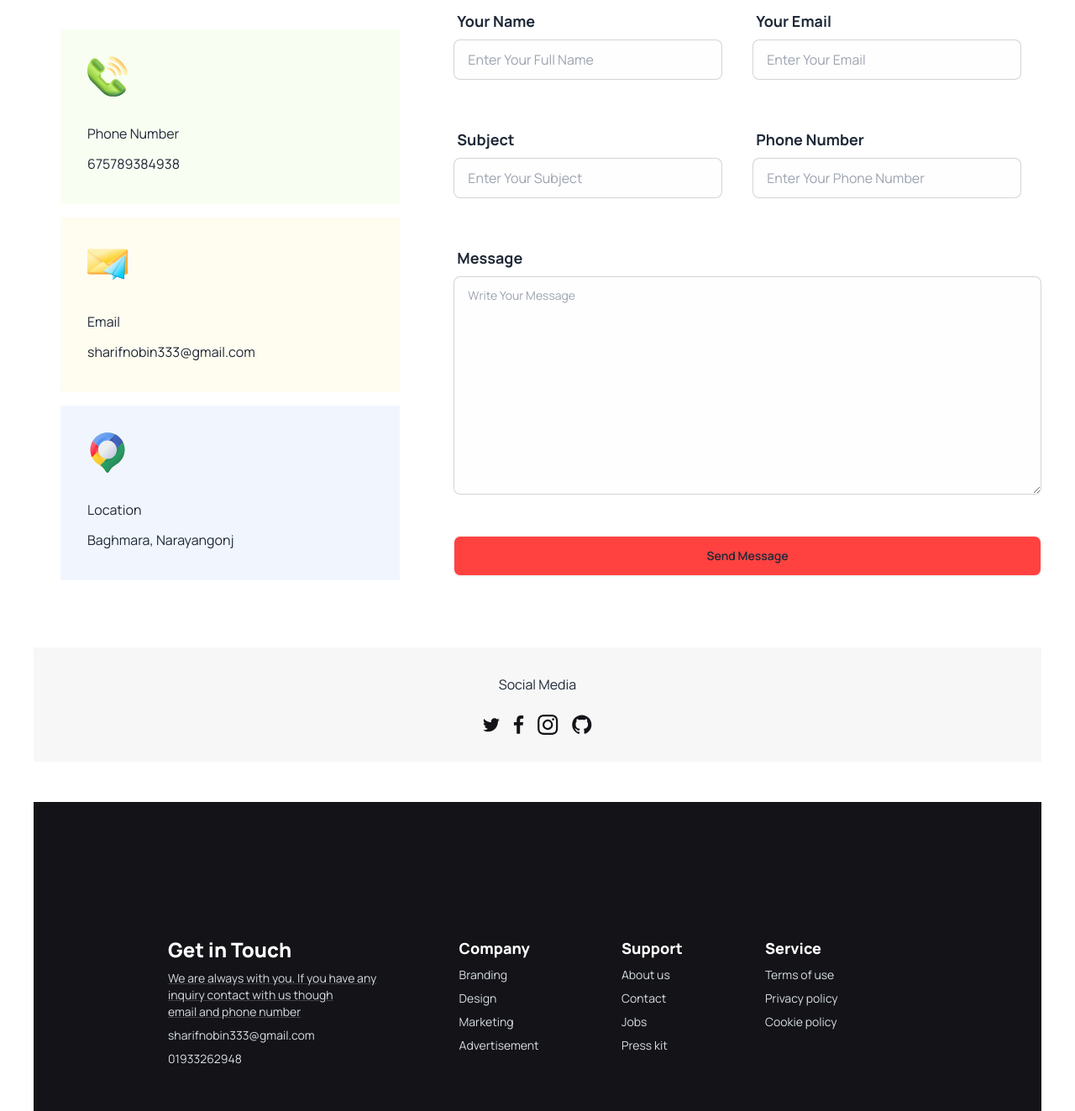
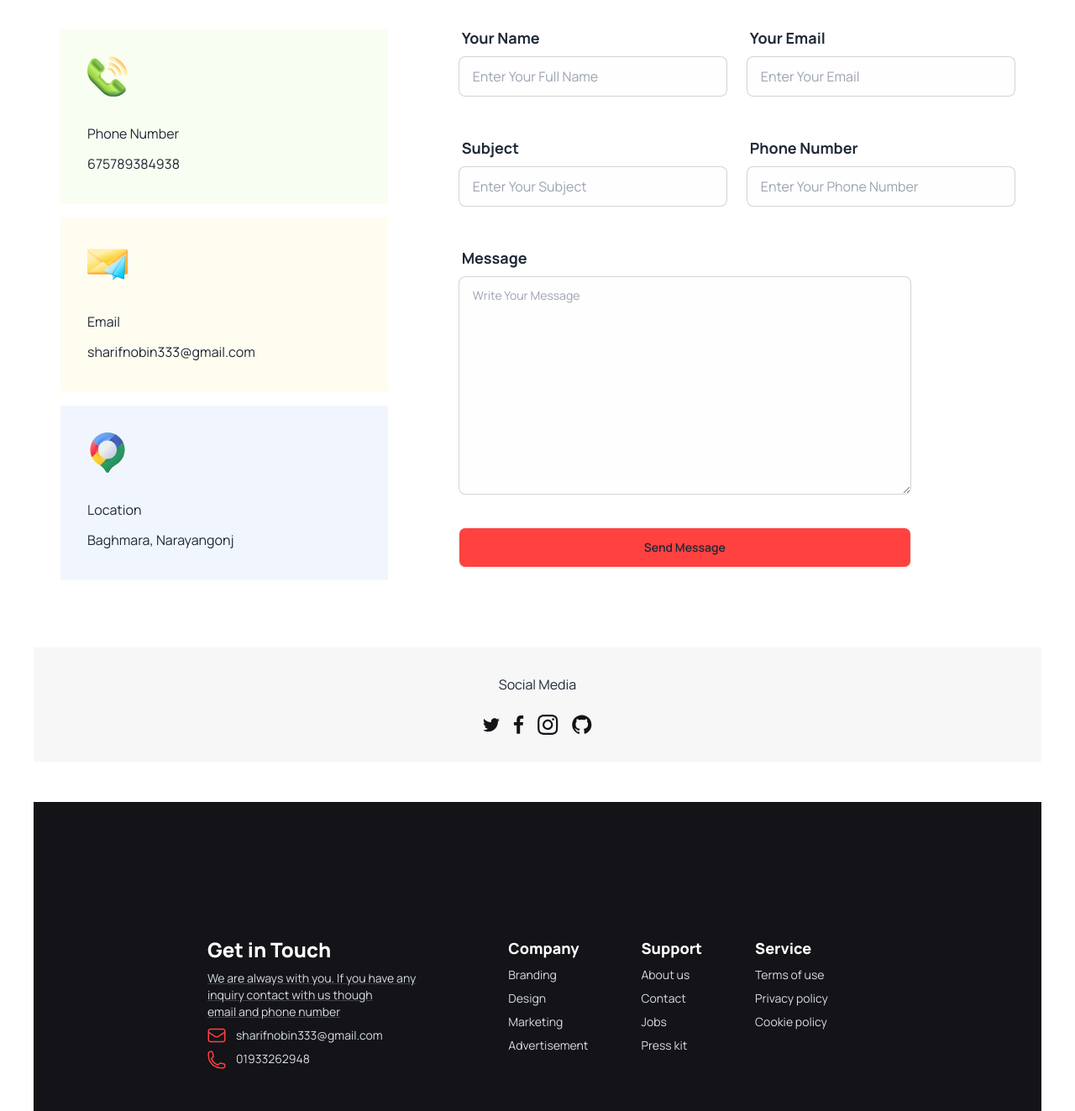
Before and after one commit to sharifnobin/b9-a3, a plain HTML site: page index.html in a window 1280 px wide. Shown: the part 3577-4900 px from the top of the page at 84% size. Drawn offline with nearby package versions, Linux system fonts and the light colour scheme.

Commit message:
third commit for b9-a3

```diff
--- a/index.html
+++ b/index.html
@@ -507,8 +507,8 @@
         </p>
       </div>
       <section class="max-w-[1200px] mx-auto mt-12">
-        <div class="inputs flex  gap-x-8">
-          <div class="cards p-8 w-2/5 ">
+        <div class="inputs flex flex-col lg:flex-row gap-x-8">
+          <div class="cards p-8 w-full lg:w-2/5 ">
             <div class="card1 p-8 mb-4 bg-[#BCED6D]/[.09] h-52">
               <img class="mb-8" src="./Images/phone1.svg" alt="">
               <div class="text mb-3">Phone Number</div>
@@ -525,47 +525,47 @@
               <div class="linka">Baghmara, Narayangonj</div>
             </div>
           </div>
-          <div class="textInputs w-3/5 grid grid-cols-2 gap-3">
+          <div class="textInputs m-5 w-full lg:w-3/5 grid grid-cols-1 lg:grid-cols-2 gap-3">
 
-          <label class="form-control col-span-1 w-full max-w-xs">
+          <label class="form-control lg:col-span-1 w-full lg:w-full max-w-xs">
             <div class="label">
               <span class="label-text font-bold text-lg">Your Name</span>
             </div>
-            <input type="text" placeholder="Enter Your Full Name" class="input bg-gray-100/[.09] input-bordered w-full max-w-xs" />
+            <input type="text" placeholder="Enter Your Full Name" class="input bg-gray-100/[.09] input-bordered      w-full lg:w-full " />
           </label>
 
-          <label class="form-control col-span-1 w-full max-w-xs">
+          <label class="form-control lg:col-span-1 w-full max-w-xs">
             <div class="label">
               <span class="label-text font-bold text-lg">Your Email</span>
             </div>
             <input type="email" placeholder="Enter Your Email" class="input  bg-gray-100/[.09] input-bordered w-full max-w-xs" />
           </label>
 
-          <label class="form-control col-span-1 w-full max-w-xs">
+          <label class="form-control lg:col-span-1 w-full max-w-xs">
             <div class="label">
               <span class="label-text font-bold text-lg">Subject</span>
             </div>
             <input type="text" placeholder="Enter Your Subject" class="input  bg-gray-100/[.09] input-bordered w-full max-w-xs" />
           </label>
 
-          <label class="form-control col-span-1 w-full max-w-xs">
+          <label class="form-control lg:col-span-1 w-full max-w-xs">
             <div class="label">
               <span class="label-text font-bold text-lg">Phone Number</span>
             </div>
             <input type="text" placeholder="Enter Your Phone Number" class="input  bg-gray-100/[.09] input-bordered w-full max-w-xs" />
           </label>
 
-            <label class="form-control col-span-2">
+            <label class="form-control lg:col-span-2">
               <div class="label">
                 <span class="label-text text-lg font-bold">Message</span>
               </div>
-              <textarea class="textarea   bg-gray-100/[.09] textarea-bordered h-[260px]" placeholder="Write Your Message"></textarea>
+              <textarea class="textarea w-4/5   bg-gray-100/[.09] textarea-bordered h-[260px]" placeholder="Write Your Message"></textarea>
             </label>
-            <button class="btn col-span-2 bg-[#FF4240]">Send Message</button>
+            <button class="btn w-4/5 lg:col-span-2 bg-[#FF4240]">Send Message</button>
 
           </div>
         </div>
-        <div class="social-media bg-[#131318]/[.03] p-8 max-w-[1200px] mx-auto mt-12">
+        <div class="social-media bg-[#131318]/[.03] mx-5  p-8 lg:max-w-[1200px] lg:mx-auto mt-12">
           <h3 class="text-center pb-6">Social Media</h3>
           <div class="icons flex justify-center gap-x-4">
             <img src="./Images/twitter.svg" alt="">
@@ -580,32 +580,40 @@
    </main>
 
 
-    <footer class="footer max-w-[1200px] mx-auto mt-12 p-40 bg-[#131318] text-neutral-content">
-      <nav>
+    <footer class="footer grid justify-evenly pt-8 pb-8  mx-5 max-w-[1200px] lg:mx-auto mt-12 p-0  lg:p-40 bg-[#131318] text-neutral-content">
+      <nav class=" col-span-2">
         <h1 class="font-extrabold text-2xl text-white">Get in Touch</h1>
         <a class="link decoration-neutral-700">We are always with you. If you have any<br> inquiry contact with us though <br> email and phone number</a>
-        <a class="link link-hover">sharifnobin333@gmail.com</a>
-        <a class="link link-hover">01933262948</a>
+        <div class="email flex gap-x-3 justify-start">
+          <img src="./Images/email.svg" alt="">
+          <a class="link link-hover">sharifnobin333@gmail.com</a>
+        </div>
+        <div class="tele flex gap-x-3 justify-start">
+          <img src="./Images/tele.svg" alt="">
+          <a class="link link-hover">01933262948</a>
+        </div>
+
+
       </nav>
-      <nav>
+      <nav class="text-center col-span-1">
         <h6 class="font-extrabold text-lg text-white">Company</h6>
         <a class="link link-hover">Branding</a>
         <a class="link link-hover">Design</a>
         <a class="link link-hover">Marketing</a>
         <a class="link link-hover">Advertisement</a>
       </nav>
-      <nav>
+      <nav class="text-center col-span-1">
         <h6 class="font-extrabold text-lg text-white">Support</h6>
         <a class="link link-hover">About us</a>
         <a class="link link-hover">Contact</a>
         <a class="link link-hover">Jobs</a>
         <a class="link link-hover">Press kit</a>
       </nav>
-      <nav>
-        <h6 class="font-extrabold text-lg text-white">Service</h6>
-        <a class="link link-hover">Terms of use</a>
-        <a class="link link-hover">Privacy policy</a>
-        <a class="link link-hover">Cookie policy</a>
+      <nav class="text-center px-auto col-span-2">
+        <h6 class="font-extrabold text-center text-lg text-white">Service</h6>
+        <a class="link text-center link-hover">Terms of use</a>
+        <a class="link text-center link-hover">Privacy policy</a>
+        <a class="link text-center link-hover">Cookie policy</a>
       </nav>
     </footer>
   </body>
```
Also changed, not shown: Images/email.svg (added), Images/tele.svg (added).
